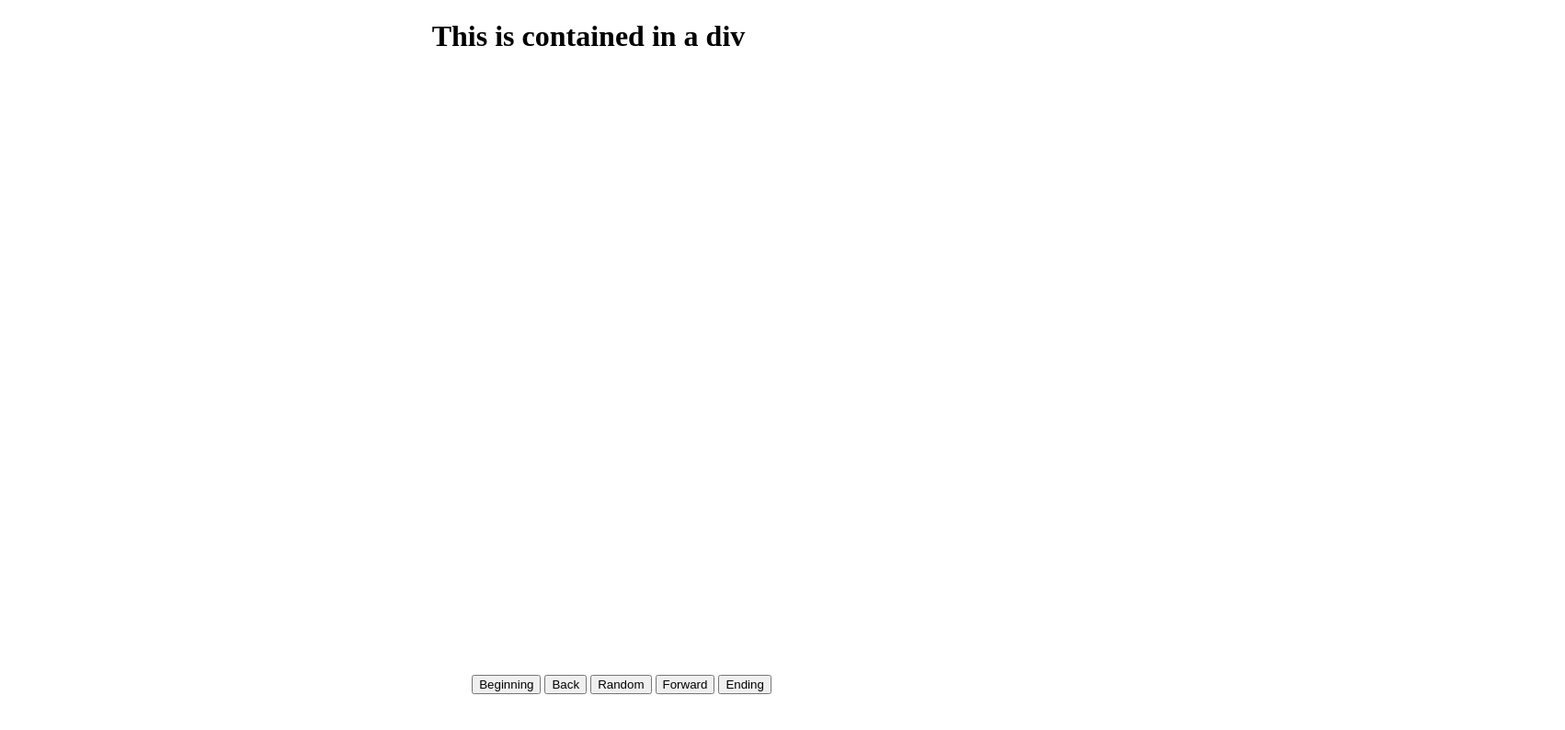
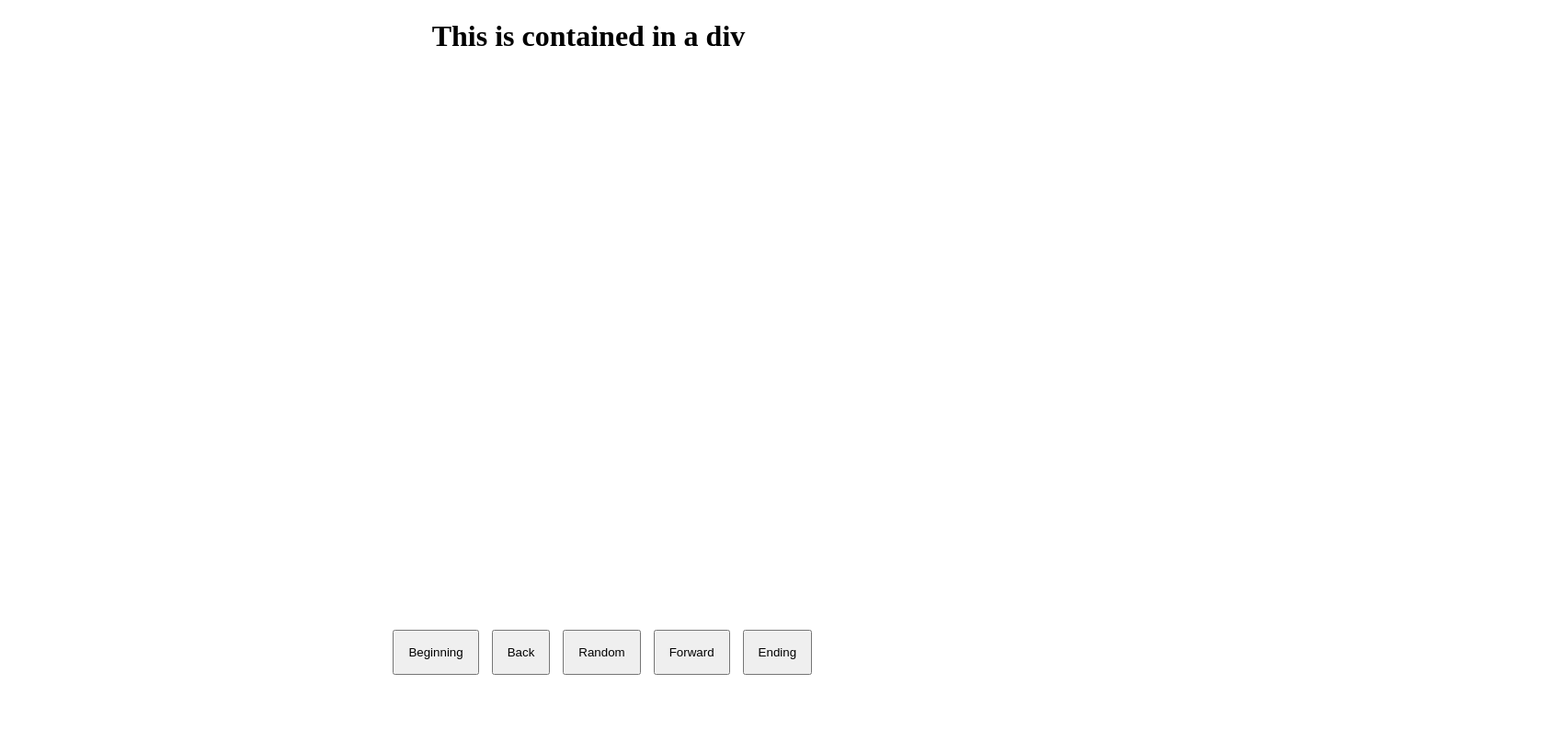
Before and after one commit to AriaRGB/Rebeccacomics.github.io, a plain HTML site: page index.html in a window 1280 px wide. Shown: the whole page at 92% size, 1702 px wide, since content can reach past the window. Drawn offline with Linux system fonts and the light colour scheme.

Commit message:
IMage
Added the image container, and some button classes I also added some css styling and I put some bullshit in the README that github needs for some reason....

```diff
--- a/index.html
+++ b/index.html
@@ -11,12 +11,17 @@
       <h1 id="Titletext">This is contained in a div</h1>
     </div>
 
+    <div id="ImageContainer">
+      <img id="SwitchableImage" src="">
+    </div>
+
+
     <div id="UserControl">
-      <button>Beginning</button>
-      <button>Back</button>
-      <button>Random</button>
-      <button>Forward</button>
-      <button>Ending</button>
+      <button class="Userimagebuttons">Beginning</button>
+      <button class="Userimagebuttons">Back</button>
+      <button class="Userimagebuttons">Random</button>
+      <button class="Userimagebuttons">Forward</button>
+      <button class="Userimagebuttons">Ending</button>
     </div>
 
     <script src="script.js" defer></script>
--- a/style.css
+++ b/style.css
@@ -9,8 +9,20 @@ html {
     text-align: center;
 }
 
+#ImageContainer {
+
+}
+
+
+
 #UserControl {
     position: absolute;
-    top: 90vh; left: 39vw;
-    padding: 14px;
+    top: 85vh; left: 33vw;
+    width: 100%;
 }
+
+.Userimagebuttons {
+    text-align: center;
+    margin: 5px;
+    padding: 15px;
+}
```
Also changed, not shown: 1 other file.
